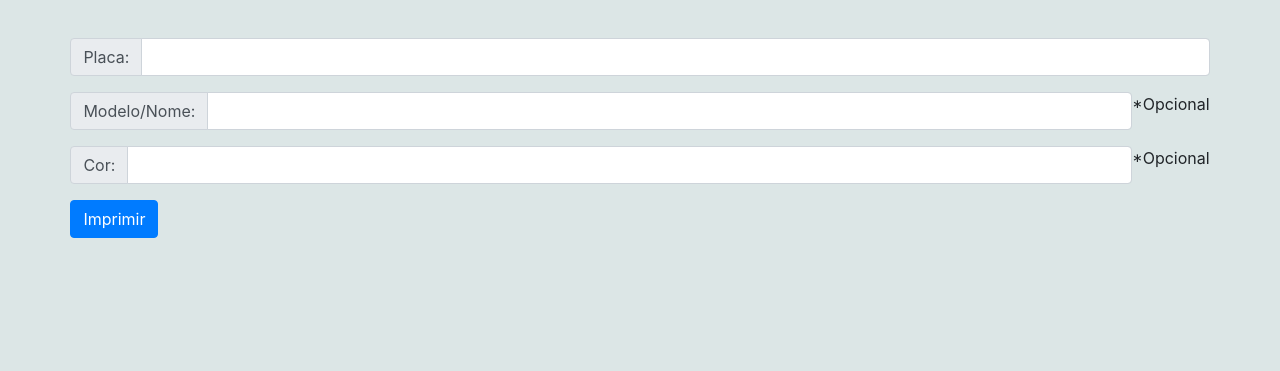
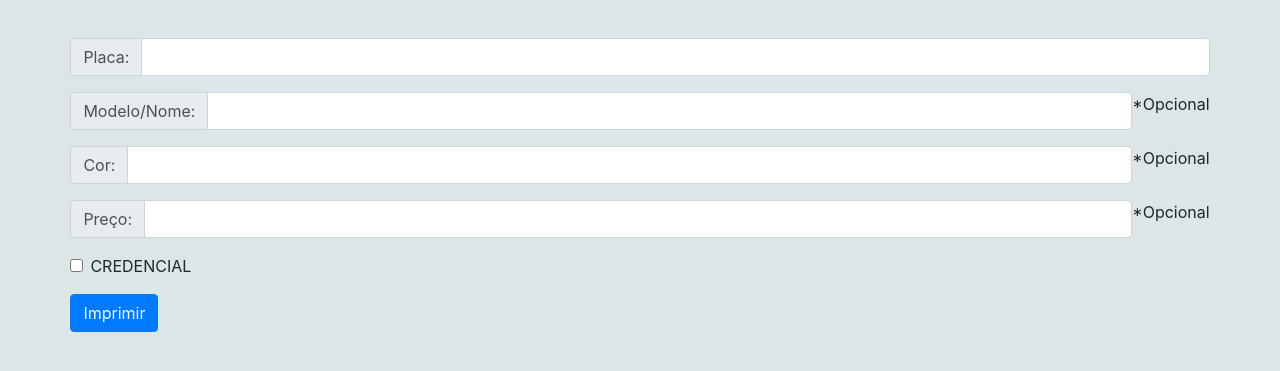
Before and after one commit to biridiz/control, a PHP site: page /in.php in a window 1280 px wide. Shown: the part 208-579 px from the top of the page. Run offline with PHP 8.4, Linux system fonts and the light colour scheme; the visitor is signed in with stand-in values (Sample User, id 1).

Commit message:
Campo preço, checkbox cortesia

```diff
--- a/_pages/in.php
+++ b/_pages/in.php
@@ -84,6 +84,16 @@
             </div>
             <input type="text"  id="cor" name="cor" class="form-control" aria-label="Sizing example input" aria-describedby="inputGroup-sizing-default">*Opcional
           </div>
+          <div class="input-group mb-3">
+            <div class="input-group-prepend">
+                <span class="input-group-text" id="inputGroup-sizing-default">Preço:</span>
+              </div>
+            <input type="text"  id="modelo" name="modelo" class="form-control" aria-label="Sizing example input" aria-describedby="inputGroup-sizing-default">*Opcional
+          </div>
+          <div class="form-group form-check">
+            <input type="checkbox" class="form-check-input" id="exampleCheck1">
+            <label class="form-check-label" for="exampleCheck1">CREDENCIAL</label>
+          </div>
           <button name="Confirmar" value="Confirmar" type="submit" class="btn btn-primary">Imprimir</button>
     		</form>
     	</div>
```
